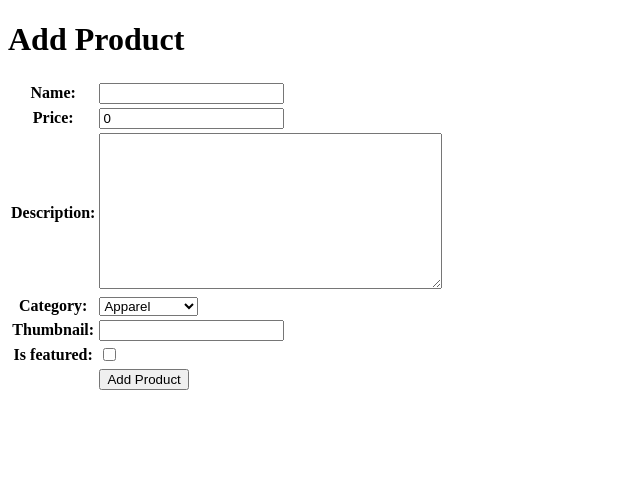
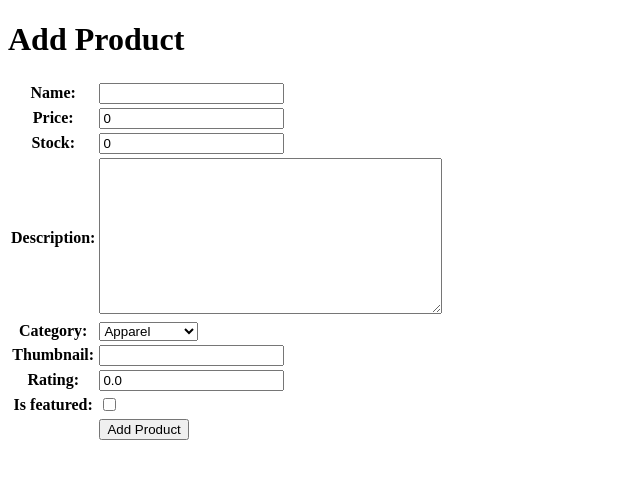
Before and after one commit to moondiverc/kickoff-shop, a Django app: page /create-product/ in a window 1280 px wide. Shown: the top 479 px of the page, without its empty margins (0-640 px from the left). Run offline with Django 5.2, Linux system fonts and the light colour scheme.

Commit message:
doc: change data model in models.py

```diff
--- a/main/forms.py
+++ b/main/forms.py
@@ -4,4 +4,4 @@ from main.models import Product
 class ProductForm(ModelForm):
     class Meta:
         model = Product
-        fields = ["name", "price", "description", "category", "thumbnail", "is_featured"]
+        fields = ["name", "price", "stock", "description", "category", "thumbnail", "rating", "is_featured"]
--- a/main/models.py
+++ b/main/models.py
@@ -1,5 +1,6 @@
 import uuid
 from django.db import models
+from django.core.validators import MinValueValidator, MaxValueValidator
 
 # Create your models here.
 class Product(models.Model):
@@ -19,6 +20,10 @@ class Product(models.Model):
     thumbnail = models.URLField(blank=True, null=True)
     category = models.CharField(max_length=20, choices=CATEGORY_CHOICES, default='apparel')
     is_featured = models.BooleanField(default=False)
+    rating = models.FloatField(
+        default=0.0,
+        validators=[MinValueValidator(0.0), MaxValueValidator(5.0)]
+    )
 
     def __str__(self):
         return self.name
--- a/main/templates/main.html
+++ b/main/templates/main.html
@@ -48,6 +48,9 @@
         </br></br>
         <b>{{ product.get_category_display }}</b> | {% if product.is_featured %}
         <b>Featured</b> | {% endif %}
+        <b>Stock: {{ product.stock }}</b>
+        </br></br>
+        <b>Rating: {{ product.rating }}</b>
       </p>
 
       <p>{{ product.description|truncatewords:25 }}...</p>
--- a/main/templates/product_detail.html
+++ b/main/templates/product_detail.html
@@ -15,6 +15,8 @@
     <b>{{ product.get_category_display }}</b> | {% if product.is_featured %}
     <b>Featured</b> | {% endif %}
     <b>Stock: {{ product.stock }}</b>
+    </br></br>
+    <b>Rating: {{ product.rating }}</b>
 </p>
 
 <p>{{ product.description }}</p>
```
Also changed, not shown: main/migrations/0002_product_rating.py (added).
